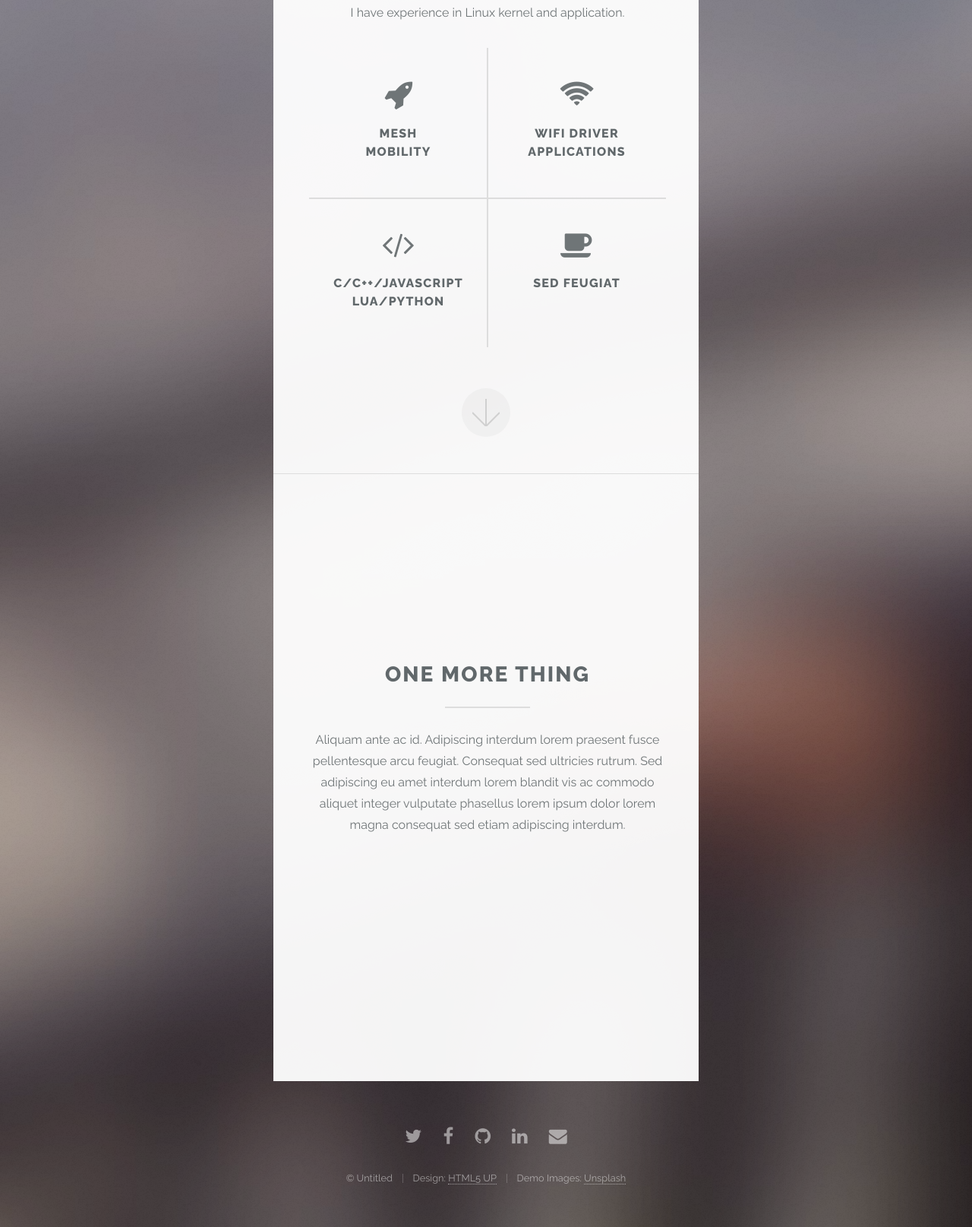
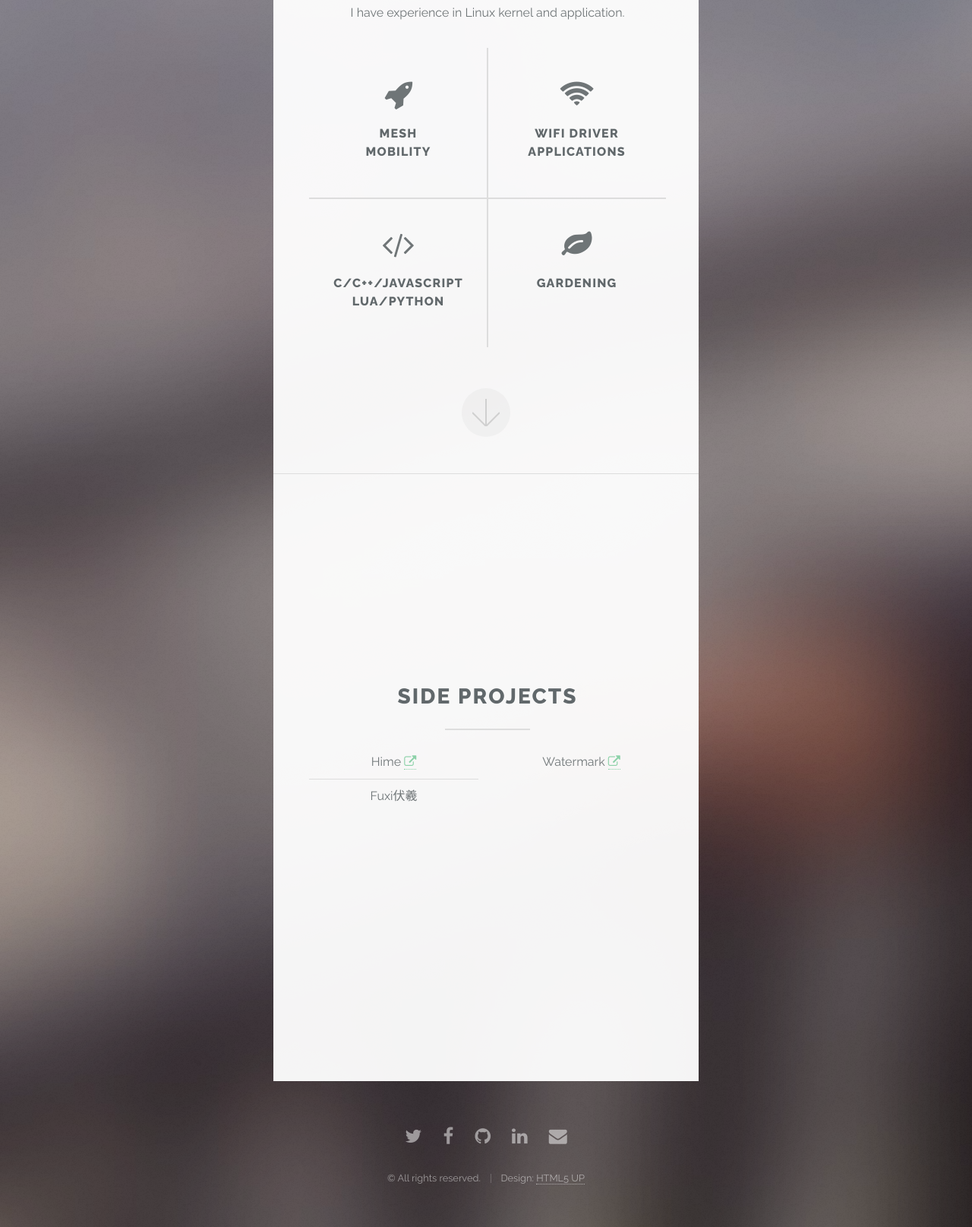
Before and after one commit to solomonhuang/aboutme, a plain HTML site: page index.html in a window 1280 px wide. Shown: the part 1777-3392 px from the top of the page at 76% size. Drawn offline with Linux system fonts and the light colour scheme; files whose address does not match are found by name.

Commit message:
update info

```diff
--- a/index.html
+++ b/index.html
@@ -37,7 +37,9 @@
 						<header class="major">
 							<h2>Who I am</h2>
 						</header>
-						<p>Aliquam ante ac id. Adipiscing interdum lorem praesent fusce pellentesque arcu feugiat. Consequat sed ultricies rutrum. Sed adipiscing eu amet interdum lorem blandit vis ac commodo aliquet integer vulputate phasellus lorem ipsum dolor lorem magna consequat sed etiam adipiscing interdum.</p>
+						<p>I am self-taught person, solve problems with knowledge. I believe that every issue can be addressed in some way.</p>
+						<p>I love Linux and open sources and have used unix-like system since high school.
+						My first program is times table written in Basic on my uncle's Apple II while I was 10.</p>
 					</div>
 					<a href="#two" class="goto-next scrolly">Next</a>
 				</div>
@@ -69,8 +71,8 @@
 								<h3>Lua/Python</h3>
 							</li>
 							<li>
-								<span class="icon major fa-coffee"></span>
-								<h3>Sed Feugiat</h3>
+								<span class="icon major fa-leaf"></span>
+								<h3>Gardening</h3>
 							</li>
 						</ul>
 					</div>
@@ -84,9 +86,21 @@
 					<span class="image fit primary"><img src="images/pic03.jpg" alt="" /></span>
 					<div class="content">
 						<header class="major">
-							<h2>One more thing</h2>
+							<h2>Side Projects</h2>
 						</header>
-						<p>Aliquam ante ac id. Adipiscing interdum lorem praesent fusce pellentesque arcu feugiat. Consequat sed ultricies rutrum. Sed adipiscing eu amet interdum lorem blandit vis ac commodo aliquet integer vulputate phasellus lorem ipsum dolor lorem magna consequat sed etiam adipiscing interdum.</p>
+						<div class="row">
+							<div class="6u 12u$(medium)">
+								<ul class="alt">
+									<li>Hime&nbsp;<a href="https://github.com/hime-ime" target="blank"><i class="fa fa-external-link" aria-hidden="true"></i></a></li>
+									<li>Fuxi伏羲</li>
+								</ul>
+							</div>
+							<div class="6u 12u$(medium)">
+								<ul class="alt">
+									<li>Watermark&nbsp;<a href="https://github.com/solomonhuang/watermark" target="blank"><i class="fa fa-external-link" aria-hidden="true"></i></a></li>
+								</ul>
+							</div>
+						</div>
 					</div>
 					<!--<a href="#footer" class="goto-next scrolly">Next</a>-->
 				</div>
@@ -445,7 +459,7 @@ print 'It took ' + i + ' iterations to sort the deck.';</code></pre>
 						<li><a href="mailto://kaichanh_AT_gmail.com" class="icon alt fa-envelope"><span class="label">Email</span></a></li>
 					</ul>
 					<ul class="copyright">
-						<li>&copy; Untitled</li><li>Design: <a href="http://html5up.net">HTML5 UP</a></li><li>Demo Images: <a href="http://unsplash.com">Unsplash</a></li>
+						<li>&copy; All rights reserved.</li><li>Design: <a href="http://html5up.net">HTML5 UP</a></li>
 					</ul>
 				</footer>
 			</section>
@@ -459,5 +473,16 @@ print 'It took ' + i + ' iterations to sort the deck.';</code></pre>
 			<!--[if lte IE 8]><script src="assets/js/ie/respond.min.js"></script><![endif]-->
 			<script src="assets/js/main.js"></script>
 
+<script>
+  (function(i,s,o,g,r,a,m){i['GoogleAnalyticsObject']=r;i[r]=i[r]||function(){
+  (i[r].q=i[r].q||[]).push(arguments)},i[r].l=1*new Date();a=s.createElement(o),
+  m=s.getElementsByTagName(o)[0];a.async=1;a.src=g;m.parentNode.insertBefore(a,m)
+  })(window,document,'script','https://www.google-analytics.com/analytics.js','ga');
+
+  ga('create', 'UA-22565731-1', 'auto');
+  ga('send', 'pageview');
+
+</script>
+
 	</body>
 </html>
```
Also changed, not shown: images/pic03.jpg.
